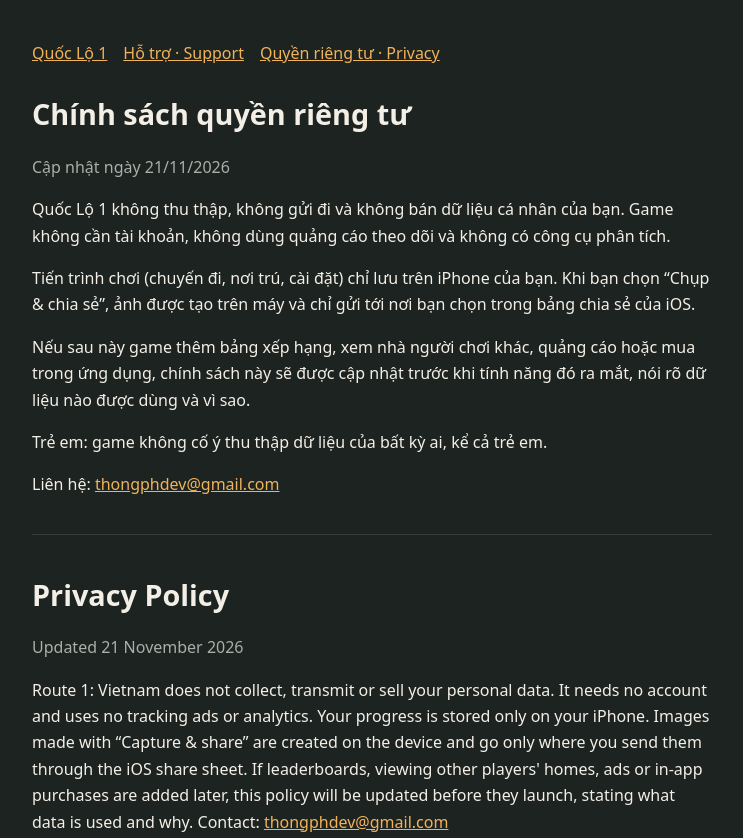
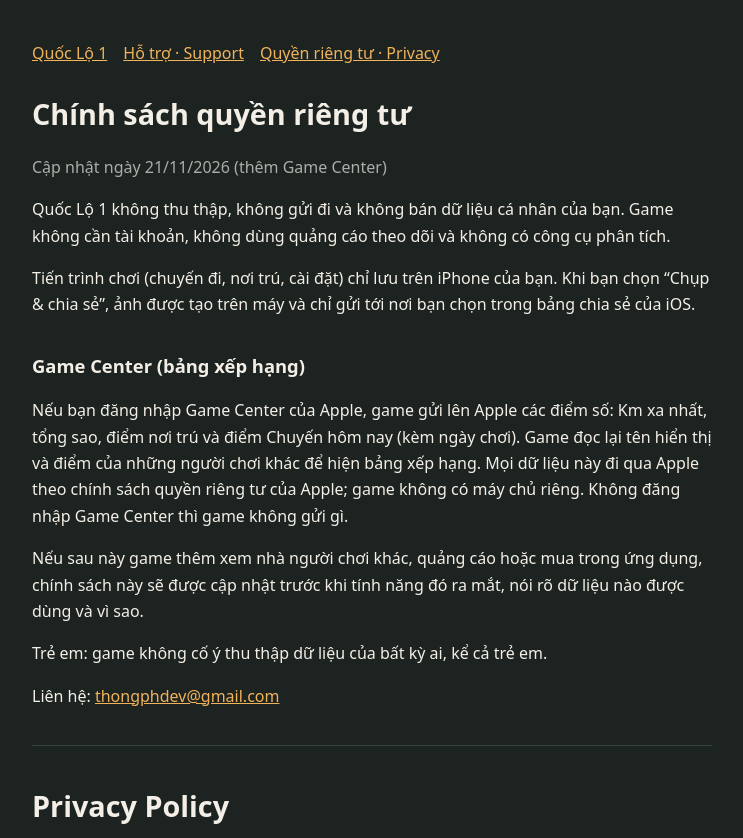
Before and after one commit to thongpham95/quoc-lo-1-web, a plain HTML site: page quyen-rieng-tu.html in a window 1280 px wide. Shown: the top 838 px of the page, without its empty margins (268-1011 px from the left). Drawn offline with Linux system fonts and the light colour scheme.

Commit message:
Quyền riêng tư: thêm Game Center

```diff
--- a/quyen-rieng-tu.html
+++ b/quyen-rieng-tu.html
@@ -1,9 +1,10 @@
 <!doctype html><html lang="vi"><head><meta charset="utf-8"><meta name="viewport" content="width=device-width,initial-scale=1"><title>Quyền riêng tư · Quốc Lộ 1</title><style>:root{--bg:#1d2321;--fg:#f3efe6;--mu:#a9b0a8;--ac:#f0b35a}body{margin:0;background:var(--bg);color:var(--fg);font:16px/1.65 system-ui,-apple-system,"Segoe UI",sans-serif}
 main{max-width:680px;margin:0 auto;padding:32px max(18px,env(safe-area-inset-left))}a{color:var(--ac)}h1{font-size:1.8rem;margin:.2em 0}h2{font-size:1.15rem;margin-top:1.8em}
-.mu{color:var(--mu)}nav{display:flex;gap:16px;flex-wrap:wrap;margin:8px 0 24px}img.ic{width:88px;height:88px;border-radius:20px}hr{border:0;border-top:1px solid #34403c;margin:36px 0}</style></head><body><main><nav><a href="./">Quốc Lộ 1</a><a href="ho-tro.html">Hỗ trợ · Support</a><a href="quyen-rieng-tu.html">Quyền riêng tư · Privacy</a></nav><h1>Chính sách quyền riêng tư</h1><p class="mu">Cập nhật ngày 21/11/2026</p>
+.mu{color:var(--mu)}nav{display:flex;gap:16px;flex-wrap:wrap;margin:8px 0 24px}img.ic{width:88px;height:88px;border-radius:20px}hr{border:0;border-top:1px solid #34403c;margin:36px 0}</style></head><body><main><nav><a href="./">Quốc Lộ 1</a><a href="ho-tro.html">Hỗ trợ · Support</a><a href="quyen-rieng-tu.html">Quyền riêng tư · Privacy</a></nav><h1>Chính sách quyền riêng tư</h1><p class="mu">Cập nhật ngày 21/11/2026 (thêm Game Center)</p>
 <p>Quốc Lộ 1 không thu thập, không gửi đi và không bán dữ liệu cá nhân của bạn. Game không cần tài khoản, không dùng quảng cáo theo dõi và không có công cụ phân tích.</p>
 <p>Tiến trình chơi (chuyến đi, nơi trú, cài đặt) chỉ lưu trên iPhone của bạn. Khi bạn chọn “Chụp & chia sẻ”, ảnh được tạo trên máy và chỉ gửi tới nơi bạn chọn trong bảng chia sẻ của iOS.</p>
-<p>Nếu sau này game thêm bảng xếp hạng, xem nhà người chơi khác, quảng cáo hoặc mua trong ứng dụng, chính sách này sẽ được cập nhật trước khi tính năng đó ra mắt, nói rõ dữ liệu nào được dùng và vì sao.</p>
+<h2>Game Center (bảng xếp hạng)</h2><p>Nếu bạn đăng nhập Game Center của Apple, game gửi lên Apple các điểm số: Km xa nhất, tổng sao, điểm nơi trú và điểm Chuyến hôm nay (kèm ngày chơi). Game đọc lại tên hiển thị và điểm của những người chơi khác để hiện bảng xếp hạng. Mọi dữ liệu này đi qua Apple theo chính sách quyền riêng tư của Apple; game không có máy chủ riêng. Không đăng nhập Game Center thì game không gửi gì.</p>
+<p>Nếu sau này game thêm xem nhà người chơi khác, quảng cáo hoặc mua trong ứng dụng, chính sách này sẽ được cập nhật trước khi tính năng đó ra mắt, nói rõ dữ liệu nào được dùng và vì sao.</p>
 <p>Trẻ em: game không cố ý thu thập dữ liệu của bất kỳ ai, kể cả trẻ em.</p><p>Liên hệ: <a href="mailto:thongphdev@gmail.com">thongphdev@gmail.com</a></p>
 <hr><h1 lang="en">Privacy Policy</h1><p class="mu">Updated 21 November 2026</p>
-<p lang="en">Route 1: Vietnam does not collect, transmit or sell your personal data. It needs no account and uses no tracking ads or analytics. Your progress is stored only on your iPhone. Images made with “Capture & share” are created on the device and go only where you send them through the iOS share sheet. If leaderboards, viewing other players' homes, ads or in-app purchases are added later, this policy will be updated before they launch, stating what data is used and why. Contact: <a href="mailto:thongphdev@gmail.com">thongphdev@gmail.com</a></p></main></body></html>
+<p lang="en">Route 1: Vietnam does not collect, transmit or sell your personal data. It needs no account and uses no tracking ads or analytics. Your progress is stored only on your iPhone. Images made with “Capture & share” are created on the device and go only where you send them through the iOS share sheet. If you sign in to Apple's Game Center, the game sends your scores (farthest km, total stars, refuge score and the daily run score with its date) to Apple and reads back other players' display names and scores to show leaderboards. It all goes through Apple; the game has no server of its own, and nothing is sent if you don't sign in. If viewing other players' homes, ads or in-app purchases are added later, this policy will be updated before they launch, stating what data is used and why. Contact: <a href="mailto:thongphdev@gmail.com">thongphdev@gmail.com</a></p></main></body></html>
```
